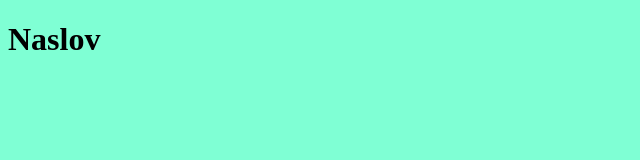
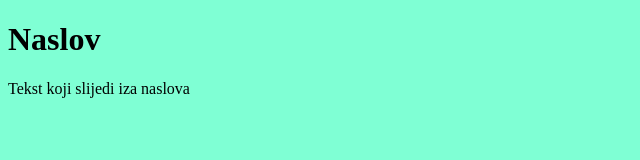
Before and after one commit to ToniMarkovicc/git-uvod, a plain HTML site: page index.html in a window 1280 px wide. Shown: the whole page, without its empty margins (0-640 px from the left). Drawn offline with Linux system fonts and the light colour scheme.

Commit message:
Promjena 2 na index.html

```diff
--- a/index.html
+++ b/index.html
@@ -8,6 +8,7 @@
 
     <body>
         <h1>Naslov</h1>
+        <p>Tekst koji slijedi iza naslova</p>
 
     </body>
 </html>
```
